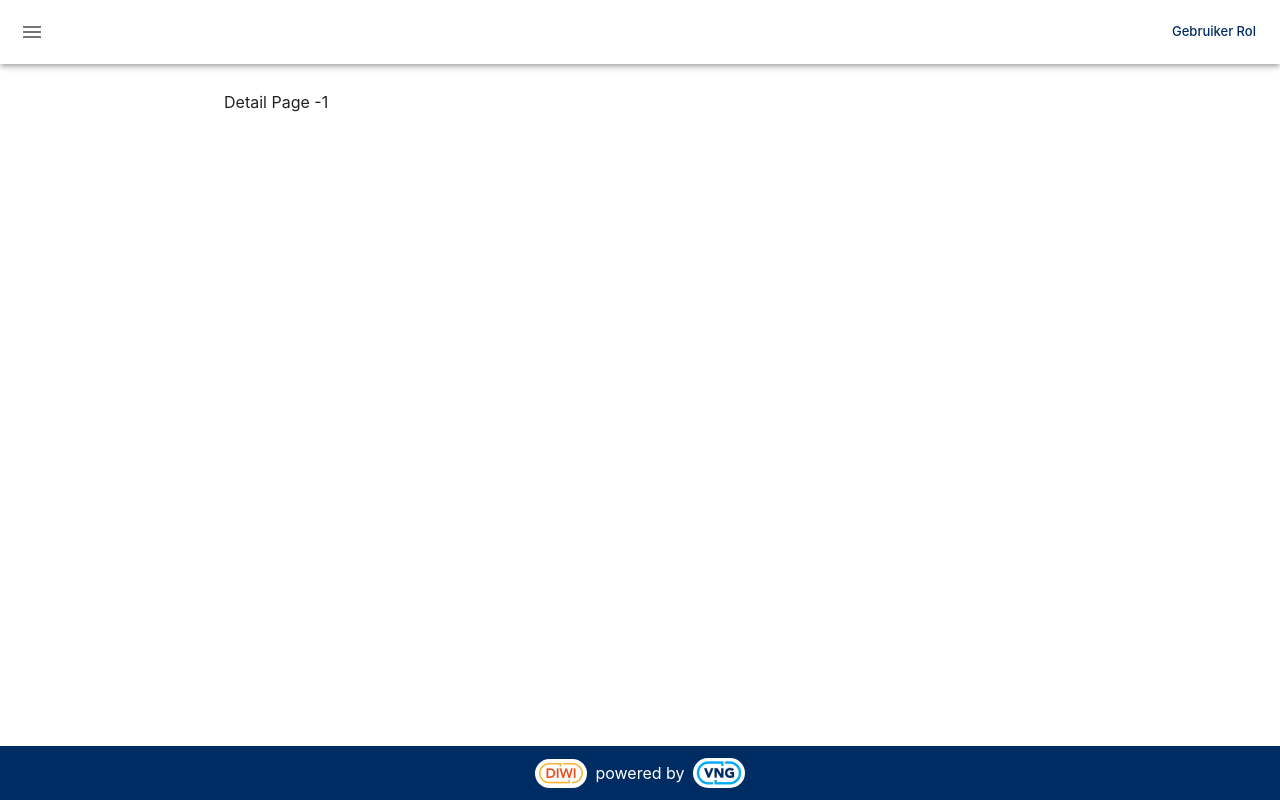
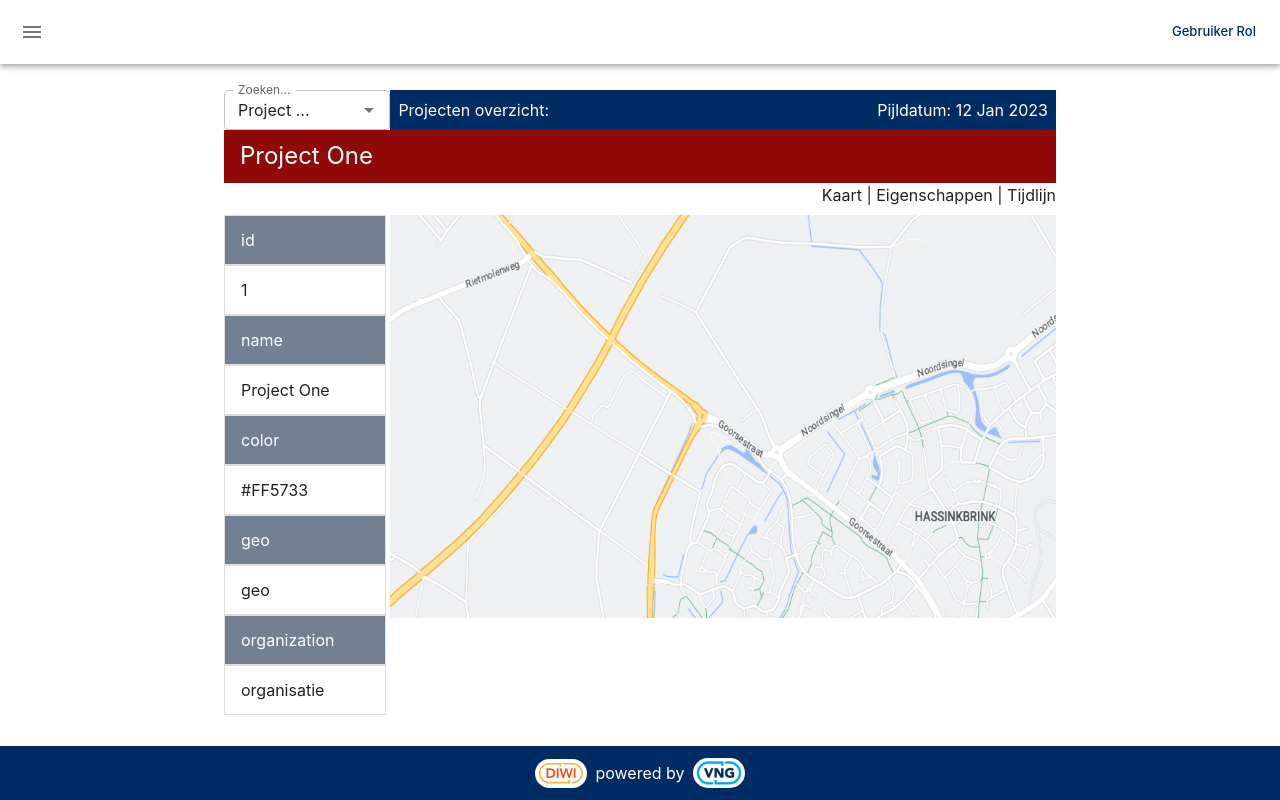
Before and after one commit to VNG-Realisatie/DIWI, a React (Create React App) app in the folder frontend/: page /projects/1 in a window 1280 px wide. Built offline with nearby package versions, Linux system fonts and the light colour scheme.

Commit message:
Create project detail page with map data

```diff
--- a/frontend/src/App.tsx
+++ b/frontend/src/App.tsx
@@ -10,6 +10,7 @@ import { CreateProject } from "./pages/CreateProject";
 import { NoMatch } from "./pages/NoMatch";
 import * as Paths from "./Paths";
 import { ProjectDetail } from "./pages/ProjectDetail";
+import { ProjectProvider } from "./context/ProjectContext";
 
 export const drawerWidth = 290;
 function App() {
@@ -72,9 +73,9 @@ function App() {
             <Routes>
               <Route path="/" element={<Layout />}>
                 <Route index element={<Home />} />
-                <Route path={Paths.projects.path} element={<Projects />} />
+                <Route path={Paths.projects.path} element={<ProjectProvider><Projects /></ProjectProvider>} />
                 <Route path={Paths.projectAdd.path} element={<CreateProject />} />
-                <Route path={Paths.projectDetail.path} element={<ProjectDetail />} />
+                <Route path={Paths.projectDetail.path} element={<ProjectProvider><ProjectDetail /></ProjectProvider>} />
                 <Route path="*" element={<NoMatch />} />
               </Route>
             </Routes>
--- a/frontend/src/api/dummyData.ts
+++ b/frontend/src/api/dummyData.ts
@@ -1,28 +1,28 @@
 export type SearchItem={id:number,name:string,color:string}|null;
 export const projects = [
-    { id: 1, name: "Project One", color: "#FF5733" ,geo:"geo"},
-    { id: 2, name: "Project Two", color: "#E91E63" ,geo:"geo"},
-    { id: 3, name: "Project Three", color: "#9C27B0" ,geo:"geo"},
-    { id: 4, name: "Project Four", color: "#673AB7" ,geo:"geo"},
-    { id: 5, name: "Project Five", color: "#3F51B5" ,geo:"geo"},
-    { id: 6, name: "Project Six", color: "#2196F3" ,geo:"geo"},
-    { id: 7, name: "Project Seven", color: "#00BCD4" ,geo:"geo"},
-    { id: 8, name: "Project Eight", color: "#009688" ,geo:"geo"},
-    { id: 9, name: "Project Nine", color: "#4CAF50" ,geo:"geo"},
-    { id: 10, name: "Project Ten", color: "#CDDC39" ,geo:"geo"},
-    { id: 11, name: "Project Eleven", color: "#FFC107" ,geo:"geo"},
-    { id: 12, name: "Project Twelve", color: "#FF9800" ,geo:"geo"},
-    { id: 13, name: "Project Thirteen", color: "#FF5722" ,geo:"geo"},
-    { id: 14, name: "Project Fourteen", color: "#795548" ,geo:"geo"},
-    { id: 15, name: "Project Fifteen", color: "#607D8B" ,geo:"geo"},
-    { id: 16, name: "Project Sixteen", color: "#9E9E9E" ,geo:"geo"},
-    { id: 17, name: "Project Seventeen", color: "#F44336" ,geo:"geo"},
-    { id: 18, name: "Project Eighteen", color: "#9C27B0" ,geo:"geo"},
-    { id: 19, name: "Project Nineteen", color: "#673AB7" ,geo:"geo"},
-    { id: 20, name: "Project Twenty", color: "#3F51B5" ,geo:"geo"},
-    { id: 21, name: "Project Twenty-One", color: "#2196F3" ,geo:"geo"},
-    { id: 22, name: "Project Twenty-Two", color: "#00BCD4" ,geo:"geo"},
-    { id: 23, name: "Project Twenty-Three", color: "#009688" ,geo:"geo"},
-    { id: 24, name: "Project Twenty-Four", color: "#4CAF50" ,geo:"geo"},
-    { id: 25, name: "Project Twenty-Five", color: "#CDDC39",geo:"geo"}
+    { id: 1, name: "Project One", color: "#FF5733" ,geo:"geo",organization:"organisatie"},
+    { id: 2, name: "Project Two", color: "#E91E63" ,geo:"geo",organization:"organisatie"},
+    { id: 3, name: "Project Three", color: "#9C27B0" ,geo:"geo",organization:"organisatie"},
+    { id: 4, name: "Project Four", color: "#673AB7" ,geo:"geo",organization:"organisatie"},
+    { id: 5, name: "Project Five", color: "#3F51B5" ,geo:"geo",organization:"organisatie"},
+    { id: 6, name: "Project Six", color: "#2196F3" ,geo:"geo",organization:"organisatie"},
+    { id: 7, name: "Project Seven", color: "#00BCD4" ,geo:"geo",organization:"organisatie"},
+    { id: 8, name: "Project Eight", color: "#009688" ,geo:"geo",organization:"organisatie"},
+    { id: 9, name: "Project Nine", color: "#4CAF50" ,geo:"geo",organization:"organisatie"},
+    { id: 10, name: "Project Ten", color: "#CDDC39" ,geo:"geo",organization:"organisatie"},
+    { id: 11, name: "Project Eleven", color: "#FFC107" ,geo:"geo",organization:"organisatie"},
+    { id: 12, name: "Project Twelve", color: "#FF9800" ,geo:"geo",organization:"organisatie"},
+    { id: 13, name: "Project Thirteen", color: "#FF5722" ,geo:"geo",organization:"organisatie"},
+    { id: 14, name: "Project Fourteen", color: "#795548" ,geo:"geo",organization:"organisatie"},
+    { id: 15, name: "Project Fifteen", color: "#607D8B" ,geo:"geo",organization:"organisatie"},
+    { id: 16, name: "Project Sixteen", color: "#9E9E9E" ,geo:"geo",organization:"organisatie"},
+    { id: 17, name: "Project Seventeen", color: "#F44336" ,geo:"geo",organization:"organisatie"},
+    { id: 18, name: "Project Eighteen", color: "#9C27B0" ,geo:"geo",organization:"organisatie"},
+    { id: 19, name: "Project Nineteen", color: "#673AB7" ,geo:"geo",organization:"organisatie"},
+    { id: 20, name: "Project Twenty", color: "#3F51B5" ,geo:"geo",organization:"organisatie"},
+    { id: 21, name: "Project Twenty-One", color: "#2196F3" ,geo:"geo",organization:"organisatie"},
+    { id: 22, name: "Project Twenty-Two", color: "#00BCD4" ,geo:"geo",organization:"organisatie"},
+    { id: 23, name: "Project Twenty-Three", color: "#009688" ,geo:"geo",organization:"organisatie"},
+    { id: 24, name: "Project Twenty-Four", color: "#4CAF50" ,geo:"geo",organization:"organisatie"},
+    { id: 25, name: "Project Twenty-Five", color: "#CDDC39",geo:"geo",organization:"organisatie"}
   ];
--- /dev/null
+++ b/frontend/src/components/Details.tsx
@@ -0,0 +1,41 @@
+import { List, ListItem, ListItemText } from "@mui/material";
+//DoTo this type will be updated after real data
+export type Project={ id: number; name: string,color:string,organization:string,geo:string };
+type Props={
+    project:Project
+}
+export const Details=({project}:Props)=>{
+    return (
+        <List
+        sx={{
+          bgcolor: "background.paper",
+          width: "100%",
+        }}
+      >
+
+         {Object.entries(project).map(([property, value]) => (
+       <>
+        <ListItem
+          key={property}
+          sx={{
+            backgroundColor:"#738092",
+            color:"#FFFFFF",
+            border: "solid 1px #ddd",
+          }}
+        >
+          <ListItemText primary={property} />
+        </ListItem>
+        <ListItem
+        key={value}
+        sx={{
+          border: "solid 1px #ddd",
+        }}
+      >
+        <ListItemText primary={value} />
+      </ListItem>
+       </>
+
+      ))}
+      </List>
+    );
+}
--- a/frontend/src/components/ProjectsTableView.tsx
+++ b/frontend/src/components/ProjectsTableView.tsx
@@ -5,24 +5,31 @@ import {  GridRowParams } from '@mui/x-data-grid';
 import { projects } from "../api/dummyData";
 import { useNavigate } from "react-router-dom";
 
+//Todo Implement filterDataWithSelectedColumns here to get columns dynamic.
 const columns: GridColDef[] = [
   { field: "id", headerName: "ID", width: 90 },
   {
     field: "name",
     headerName: "Name",
-    width: 300,
+    width: 200,
     editable: false,
   },
   {
     field: "geo",
     headerName: "Geography",
-    width: 300,
+    width: 200,
+    editable: false,
+  },
+  {
+    field: "organization",
+    headerName: "Organisatie",
+    width: 200,
     editable: false,
   },
   {
     field: "color",
     headerName: "Color",
-    width: 230,
+    width: 200,
     editable: false,
   },
 ];
--- a/frontend/src/components/Search.tsx
+++ b/frontend/src/components/Search.tsx
@@ -1,31 +1,35 @@
-import * as React from "react";
 import TextField from "@mui/material/TextField";
 import Stack from "@mui/material/Stack";
 import Autocomplete from "@mui/material/Autocomplete";
 import { SearchItem } from "../api/dummyData";
+import { useNavigate } from "react-router-dom";
+import { useContext } from "react";
+import ProjectContext from "../context/ProjectContext";
 
 type SearchProps = {
   searchList: Array<SearchItem>;
   label: string;
-  setSearchParam: (sparam: SearchItem) => void;
-  searchParam: SearchItem|null;
+  isDetailSearch?:boolean;
 };
-export default function Search({ searchList, label,setSearchParam,searchParam }: SearchProps) {
+export default function Search({
+  searchList,
+  label,
+  isDetailSearch
+}: SearchProps) {
+  const navigate= useNavigate();
+  const {selectedProject,setSelectedProject}=useContext(ProjectContext)
   return (
     <Stack spacing={2}>
       <Autocomplete
+        size="small"
         options={searchList}
-        getOptionLabel={(option: SearchItem) => option?option.name:""}
-        value={searchParam}
-        onChange={(event: any, newValue: SearchItem ) => {
-          setSearchParam(newValue);
-      }}
-        renderInput={(params) => (
-          <TextField
-            {...params}
-            label={label}
-          />
-        )}
+        getOptionLabel={(option: SearchItem) => (option ? option.name : "")}
+        value={selectedProject}
+        onChange={(event: any, newValue: SearchItem) => {
+          setSelectedProject(newValue);
+          isDetailSearch && navigate(`/projects/${newValue?.id}`)
+        }}
+        renderInput={(params) => <TextField {...params} label={label} />}
       />
     </Stack>
   );
--- /dev/null
+++ b/frontend/src/context/ProjectContext.tsx
@@ -0,0 +1,33 @@
+import { PropsWithChildren, createContext, useEffect, useState } from "react";
+import { useParams } from "react-router-dom";
+import { projects } from "../api/dummyData";
+
+type ProjectContextType = {
+  selectedProject: any;
+  setSelectedProject(project: any): void;
+};
+const ProjectContext = createContext<ProjectContextType>({
+  selectedProject: {},
+  setSelectedProject: (project: any) => {},
+});
+
+export const ProjectProvider = ({ children }: PropsWithChildren) => {
+    const {id}=useParams();
+  const [selectedProject, setSelectedProject] = useState<any >(projects.find(p=> id&&p.id===parseInt(id)));
+
+useEffect(()=>{
+
+    setSelectedProject(projects.find(p=> id&&p.id===parseInt(id)))
+},[id])
+  return (
+    <ProjectContext.Provider
+      value={{
+        selectedProject,
+        setSelectedProject,
+      }}
+    >
+      {children}
+    </ProjectContext.Provider>
+  );
+};
+export default ProjectContext
--- a/frontend/src/pages/ProjectDetail.tsx
+++ b/frontend/src/pages/ProjectDetail.tsx
@@ -1,6 +1,63 @@
-import { useParams } from "react-router-dom";
+import { Box, Stack, Typography } from "@mui/material";
+import Search from "../components/Search";
+import { projects } from "../api/dummyData";
+import { useContext } from "react";
+import { Details } from "../components/Details";
+import mapImg from "../assets/temp/map.png";
+import ProjectContext from "../context/ProjectContext";
 
-export const ProjectDetail=()=>{
-    let { id } = useParams();
-    return <>Detail Page -{id}</>
-}
+export const ProjectDetail = () => {
+  const { selectedProject } = useContext(ProjectContext);
+  return (
+    <Stack direction="column" justifyContent="space-between" maxHeight="81vh">
+      <Stack
+        direction="row"
+        justifyContent="flex-start"
+        alignItems="flex-start"
+      >
+        <Box width="20%">
+          <Search
+            label="Zoeken..."
+            searchList={projects}
+            isDetailSearch={true}
+          />
+        </Box>
+        <Stack
+          width="80%"
+          direction="row"
+          alignItems="center"
+          justifyContent="space-between"
+          sx={{ backgroundColor: "#002C64", color: "#FFFFFF" }}
+          p={1}
+        >
+          <Typography> Projecten overzicht: </Typography>
+          <Typography> Pijldatum: 12 Jan 2023</Typography>
+        </Stack>
+      </Stack>
+      <Stack
+        direction="row"
+        alignItems="center"
+        pl={2}
+        sx={{ backgroundColor: "#900A0A", color: "#FFFFFF", minHeight: "53px" }}
+      >
+        <Typography variant="h5">{selectedProject?.name}</Typography>
+      </Stack>
+      <Stack direction="row" justifyContent="flex-end">
+        Kaart | Eigenschappen | Tijdlijn
+      </Stack>
+      <Stack
+        direction="row"
+        alignItems="flex-start"
+        justifyContent="space-between"
+      >
+        <Stack width="20%" mr={0.5}>
+          <Details project={selectedProject} />
+        </Stack>
+        <Stack width="80%">
+          {" "}
+          {<img src={mapImg} alt="maps" style={{ paddingTop: "8px" }} />}
+        </Stack>
+      </Stack>
+    </Stack>
+  );
+};
--- a/frontend/src/pages/Projects.tsx
+++ b/frontend/src/pages/Projects.tsx
@@ -8,15 +8,14 @@ import {
 } from "@mui/material";
 import mapImg from "../assets/temp/map.png";
 import Search from "../components/Search";
-import { SearchItem, projects } from "../api/dummyData";
+import {  projects } from "../api/dummyData";
 import { ProjectList } from "../components/ProjectList";
-import { useState } from "react";
+import { useContext, useState } from "react";
 import { ProjectsTableView } from "../components/ProjectsTableView";
+import ProjectContext from "../context/ProjectContext";
 
 export const Projects = () => {
-  const [selectedProject, setSelectedProject] = useState<SearchItem | null>(
-    null
-  );
+  const {selectedProject}= useContext(ProjectContext)
   const [tableview, setTableView] = useState(false);
   const handleTableSelect = (e: React.ChangeEvent<HTMLInputElement>) => {
     setTableView(e.target.checked);
@@ -27,8 +26,6 @@ export const Projects = () => {
         <Search
           label="Zoeken..."
           searchList={projects}
-          setSearchParam={setSelectedProject}
-          searchParam={selectedProject}
         />
         <ProjectList
           projectList={selectedProject ? [selectedProject] : projects}
```
Also changed, not shown: frontend/src/widgets/filterDataWithSelectedColumns.ts (added, +14 -0 lines).
